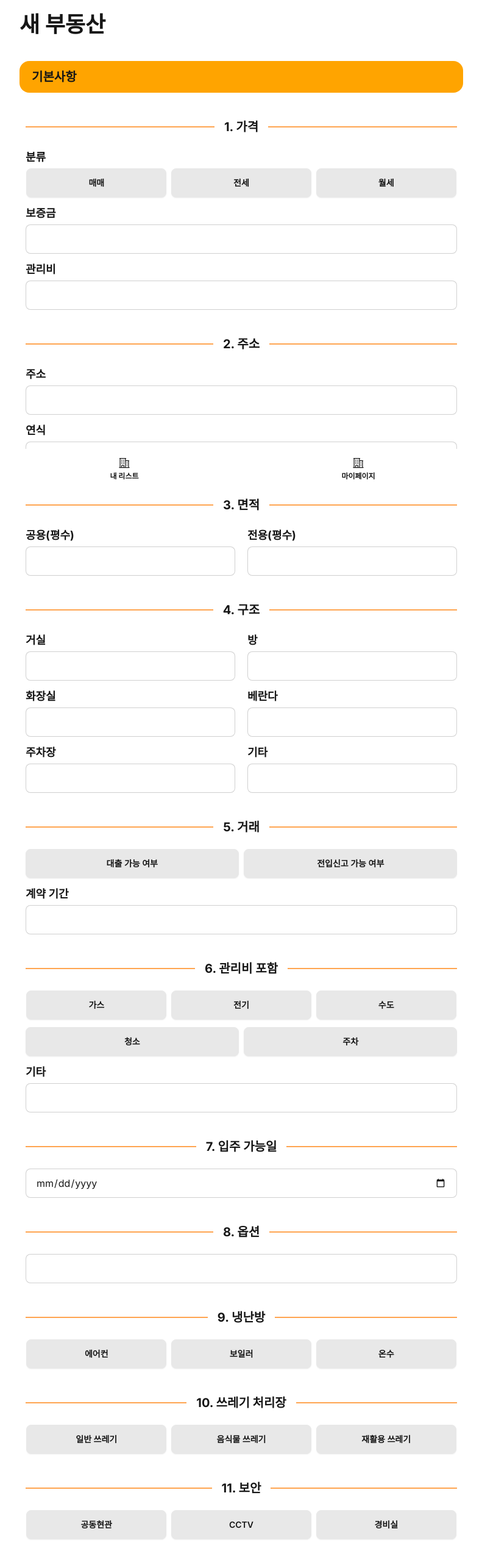
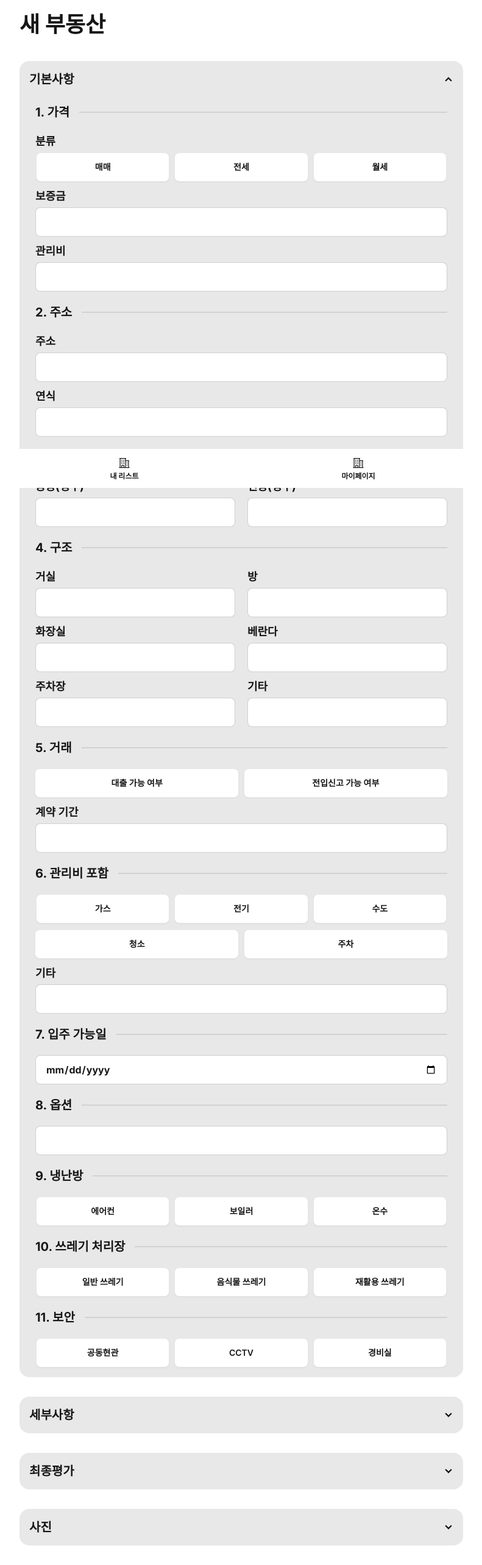
Before and after one commit to beom-yun/jelly-real-estate, a Next.js app: page /properties/add in a window 1280 px wide. Shown: the top 2566 px of the page at 61% size, without its empty margins (244-1035 px from the left). Built offline with nearby package versions, Linux system fonts and the light colour scheme.

Commit message:
Property Add Page 2

```diff
--- a/app/(tabs)/properties/add/page.tsx
+++ b/app/(tabs)/properties/add/page.tsx
@@ -3,19 +3,21 @@ export default function PropertyAddPage() {
     <div className="flex flex-col gap-10 p-5">
       <span className="text-4xl font-bold">새 부동산</span>
       <form className="flex flex-col gap-8">
-        <div className="rounded-box bg-secondary px-5 py-3 text-xl font-bold">
-          기본사항
-        </div>
-        <div className="flex flex-col gap-3 px-2.5">
-          <span className="divider divider-accent text-center text-xl font-bold">
+        {/* 1.기본사항 */}
+        <div className="collapse collapse-arrow rounded-box bg-base-200 text-xl font-bold">
+          <input type="checkbox" name="accordion" defaultChecked />
+          <span className="collapse-title">기본사항</span>
+          <div className="collapse-content flex flex-col gap-2.5">
+            <div className="flex flex-col gap-2.5 px-2.5">
+              <span className="divider divider-start text-center text-xl font-bold">
                 1. 가격
               </span>
               <div className="flex flex-col gap-1">
                 <span className="text-lg font-bold">분류</span>
                 <div className="flex items-center justify-center gap-2">
-              <div className="btn w-[32.45%]">매매</div>
-              <div className="btn w-[32.45%]">전세</div>
-              <div className="btn w-[32.45%]">월세</div>
+                  <div className="btn w-[32.45%] bg-base-100">매매</div>
+                  <div className="btn w-[32.45%] bg-base-100">전세</div>
+                  <div className="btn w-[32.45%] bg-base-100">월세</div>
                 </div>
               </div>
               <label className="flex flex-col gap-1">
@@ -27,8 +29,8 @@ export default function PropertyAddPage() {
                 <input type="number" className="input input-bordered" />
               </label>
             </div>
-        <div className="flex flex-col gap-3 px-2.5">
-          <span className="divider divider-accent text-center text-xl font-bold">
+            <div className="flex flex-col gap-2.5 px-2.5">
+              <span className="divider divider-start text-center text-xl font-bold">
                 2. 주소
               </span>
               <label className="flex flex-col gap-1">
@@ -40,8 +42,8 @@ export default function PropertyAddPage() {
                 <input type="text" className="input input-bordered" />
               </label>
             </div>
-        <div className="flex flex-col gap-3 px-2.5">
-          <span className="divider divider-accent text-center text-xl font-bold">
+            <div className="flex flex-col gap-2.5 px-2.5">
+              <span className="divider divider-start text-center text-xl font-bold">
                 3. 면적
               </span>
               <div className="flex gap-5">
@@ -55,8 +57,8 @@ export default function PropertyAddPage() {
                 </label>
               </div>
             </div>
-        <div className="flex flex-col gap-3 px-2.5">
-          <span className="divider divider-accent text-center text-xl font-bold">
+            <div className="flex flex-col gap-2.5 px-2.5">
+              <span className="divider divider-start text-center text-xl font-bold">
                 4. 구조
               </span>
               <div className="flex gap-5">
@@ -90,98 +92,203 @@ export default function PropertyAddPage() {
                 </label>
               </div>
             </div>
-        <div className="flex flex-col gap-3 px-2.5">
-          <span className="divider divider-accent text-center text-xl font-bold">
+            <div className="flex flex-col gap-2.5 px-2.5">
+              <span className="divider divider-start text-center text-xl font-bold">
                 5. 거래
               </span>
               <div className="flex items-center justify-center gap-2">
-            <div className="btn w-[49.5%]">대출 가능 여부</div>
-            <div className="btn w-[49.5%]">전입신고 가능 여부</div>
+                <div className="btn w-[49.5%] bg-base-100">대출 가능 여부</div>
+                <div className="btn w-[49.5%] bg-base-100">
+                  전입신고 가능 여부
+                </div>
               </div>
               <label className="flex w-full flex-col gap-1">
                 <span className="text-lg font-bold">계약 기간</span>
                 <input type="text" className="input input-bordered" />
               </label>
             </div>
-        <div className="flex flex-col gap-3 px-2.5">
-          <span className="divider divider-accent text-center text-xl font-bold">
+            <div className="flex flex-col gap-2.5 px-2.5">
+              <span className="divider divider-start text-center text-xl font-bold">
                 6. 관리비 포함
               </span>
               <div className="flex items-center justify-center gap-2">
-            <div className="btn w-[32.45%]">가스</div>
-            <div className="btn w-[32.45%]">전기</div>
-            <div className="btn w-[32.45%]">수도</div>
+                <div className="btn w-[32.45%] bg-base-100">가스</div>
+                <div className="btn w-[32.45%] bg-base-100">전기</div>
+                <div className="btn w-[32.45%] bg-base-100">수도</div>
               </div>
               <div className="flex items-center justify-center gap-2">
-            <div className="btn w-[49.5%]">청소</div>
-            <div className="btn w-[49.5%]">주차</div>
+                <div className="btn w-[49.5%] bg-base-100">청소</div>
+                <div className="btn w-[49.5%] bg-base-100">주차</div>
               </div>
               <label className="flex w-full flex-col gap-1">
                 <span className="text-lg font-bold">기타</span>
                 <input type="text" className="input input-bordered" />
               </label>
             </div>
-        <div className="flex flex-col gap-3 px-2.5">
-          <span className="divider divider-accent text-center text-xl font-bold">
+            <div className="flex flex-col gap-2.5 px-2.5">
+              <span className="divider divider-start text-center text-xl font-bold">
                 7. 입주 가능일
               </span>
               <label className="flex w-full flex-col gap-1">
                 <input type="date" className="input input-bordered" />
               </label>
             </div>
-        <div className="flex flex-col gap-3 px-2.5">
-          <span className="divider divider-accent text-center text-xl font-bold">
+            <div className="flex flex-col gap-2.5 px-2.5">
+              <span className="divider divider-start text-center text-xl font-bold">
                 8. 옵션
               </span>
               <label className="flex w-full flex-col gap-1">
                 <input type="text" className="input input-bordered" />
               </label>
             </div>
-        <div className="flex flex-col gap-3 px-2.5">
-          <span className="divider divider-accent text-center text-xl font-bold">
+            <div className="flex flex-col gap-2.5 px-2.5">
+              <span className="divider divider-start text-center text-xl font-bold">
                 9. 냉난방
               </span>
               <div className="flex items-center justify-center gap-2">
-            <div className="btn w-[32.45%]">에어컨</div>
-            <div className="btn w-[32.45%]">보일러</div>
-            <div className="btn w-[32.45%]">온수</div>
+                <div className="btn w-[32.45%] bg-base-100">에어컨</div>
+                <div className="btn w-[32.45%] bg-base-100">보일러</div>
+                <div className="btn w-[32.45%] bg-base-100">온수</div>
               </div>
             </div>
-        <div className="flex flex-col gap-3 px-2.5">
-          <span className="divider divider-accent text-center text-xl font-bold">
+            <div className="flex flex-col gap-2.5 px-2.5">
+              <span className="divider divider-start text-center text-xl font-bold">
                 10. 쓰레기 처리장
               </span>
               <div className="flex items-center justify-center gap-2">
-            <div className="btn w-[32.45%]">일반 쓰레기</div>
-            <div className="btn w-[32.45%]">음식물 쓰레기</div>
-            <div className="btn w-[32.45%]">재활용 쓰레기</div>
+                <div className="btn w-[32.45%] bg-base-100">일반 쓰레기</div>
+                <div className="btn w-[32.45%] bg-base-100">음식물 쓰레기</div>
+                <div className="btn w-[32.45%] bg-base-100">재활용 쓰레기</div>
               </div>
             </div>
-        <div className="flex flex-col gap-3 px-2.5">
-          <span className="divider divider-accent text-center text-xl font-bold">
+            <div className="flex flex-col gap-2.5 px-2.5">
+              <span className="divider divider-start text-center text-xl font-bold">
                 11. 보안
               </span>
               <div className="flex items-center justify-center gap-2">
-            <div className="btn w-[32.45%]">공동현관</div>
-            <div className="btn w-[32.45%]">CCTV</div>
-            <div className="btn w-[32.45%]">경비실</div>
+                <div className="btn w-[32.45%] bg-base-100">공동현관</div>
+                <div className="btn w-[32.45%] bg-base-100">CCTV</div>
+                <div className="btn w-[32.45%] bg-base-100">경비실</div>
+              </div>
+            </div>
           </div>
         </div>
 
-        <div className="h-5" />
-
-        {/* 보증금 */}
-        {/* 관리비 */}
         {/* 2.세부사항 */}
-        <div className="rounded-box bg-base-200 px-5 py-3 text-xl font-bold">
-          세부사항
+        <div className="collapse collapse-arrow rounded-box bg-base-200 text-xl font-bold">
+          <input type="checkbox" name="accordion" />
+          <span className="collapse-title">세부사항</span>
+          <div className="collapse-content flex flex-col gap-2.5">
+            <div className="flex flex-col gap-2.5 px-2.5">
+              <span className="divider divider-start text-center text-xl font-bold">
+                12. 채광
+              </span>
+              <label className="flex flex-col gap-1">
+                <input type="text" className="input input-bordered" />
+              </label>
+            </div>
+            <div className="flex flex-col gap-2.5 px-2.5">
+              <span className="divider divider-start text-center text-xl font-bold">
+                13. 방음
+              </span>
+              <label className="flex flex-col gap-1">
+                <input type="text" className="input input-bordered" />
+              </label>
+            </div>
+            <div className="flex flex-col gap-2.5 px-2.5">
+              <span className="divider divider-start text-center text-xl font-bold">
+                14. 환기
+              </span>
+              <label className="flex flex-col gap-1">
+                <span className="text-lg font-bold">창문</span>
+                <input type="text" className="input input-bordered" />
+              </label>
+              <label className="flex flex-col gap-1">
+                <span className="text-lg font-bold">환기 시설</span>
+                <input type="text" className="input input-bordered" />
+              </label>
+            </div>
+            <div className="flex flex-col gap-2.5 px-2.5">
+              <span className="divider divider-start text-center text-xl font-bold">
+                15. 수압
+              </span>
+              <label className="flex flex-col gap-1">
+                <input type="text" className="input input-bordered" />
+              </label>
+            </div>
+            <div className="flex flex-col gap-2.5 px-2.5">
+              <span className="divider divider-start text-center text-xl font-bold">
+                16. 배수
+              </span>
+              <label className="flex flex-col gap-1">
+                <input type="text" className="input input-bordered" />
+              </label>
+            </div>
+            <div className="flex flex-col gap-2.5 px-2.5">
+              <span className="divider divider-start text-center text-xl font-bold">
+                17. 하수구 냄새
+              </span>
+              <label className="flex flex-col gap-1">
+                <input type="text" className="input input-bordered" />
+              </label>
+            </div>
+            <div className="flex flex-col gap-2.5 px-2.5">
+              <span className="divider divider-start text-center text-xl font-bold">
+                18. 조명
+              </span>
+              <label className="flex flex-col gap-1">
+                <input type="text" className="input input-bordered" />
+              </label>
+            </div>
+            <div className="flex flex-col gap-2.5 px-2.5">
+              <span className="divider divider-start text-center text-xl font-bold">
+                19. 천장, 바닥
+              </span>
+              <label className="flex flex-col gap-1">
+                <input type="text" className="input input-bordered" />
+              </label>
+            </div>
+            <div className="flex flex-col gap-2.5 px-2.5">
+              <span className="divider divider-start text-center text-xl font-bold">
+                20. 타일 탈락 여부
+              </span>
+              <div className="flex items-center justify-center gap-2">
+                <div className="btn w-[32.45%] bg-base-100">부엌</div>
+                <div className="btn w-[32.45%] bg-base-100">화장실</div>
+                <div className="btn w-[32.45%] bg-base-100">현관</div>
+              </div>
+            </div>
+            <div className="flex flex-col gap-2.5 px-2.5">
+              <span className="divider divider-start text-center text-xl font-bold">
+                21. 누수
+              </span>
+              <label className="flex flex-col gap-1">
+                <input type="text" className="input input-bordered" />
+              </label>
+            </div>
+            <div className="flex flex-col gap-2.5 px-2.5">
+              <span className="divider divider-start text-center text-xl font-bold">
+                22. 곰팡이
+              </span>
+              <label className="flex flex-col gap-1">
+                <input type="text" className="input input-bordered" />
+              </label>
+            </div>
+          </div>
         </div>
 
-        <div className="h-5" />
+        {/* 3.최종평가 */}
+        <div className="collapse collapse-arrow rounded-box bg-base-200 text-xl font-bold">
+          <input type="checkbox" name="accordion" />
+          <span className="collapse-title">최종평가</span>
+          <div className="collapse-content flex flex-col gap-2.5"></div>
+        </div>
 
-        {/* 3.최종평가 */}
-        <div className="rounded-box bg-base-200 px-5 py-3 text-xl font-bold">
-          최종평가
+        {/* 4.사진 */}
+        <div className="collapse collapse-arrow rounded-box bg-base-200 text-xl font-bold">
+          <input type="checkbox" name="accordion" />
+          <span className="collapse-title">사진</span>
+          <div className="collapse-content flex flex-col gap-2.5"></div>
         </div>
       </form>
     </div>
--- a/app/page.tsx
+++ b/app/page.tsx
@@ -2,12 +2,12 @@ import Link from "next/link";
 
 export default function Home() {
   return (
-    <div className="flex min-h-screen flex-col items-center justify-between p-5">
-      <div className="my-auto flex flex-col *:text-6xl *:font-bold">
-        <span className="text-black">부동산</span>
-        <span className="text-black">계약</span>
-        <span className="text-black">이렇게</span>
-        <span className="text-black">쉬웠어?</span>
+    <div className="flex min-h-screen flex-col items-center justify-between bg-secondary p-5">
+      <div className="my-auto flex flex-col *:text-6xl *:font-extrabold *:text-black">
+        <span>부동산</span>
+        <span>계약</span>
+        <span>이렇게</span>
+        <span>쉬웠어?</span>
       </div>
       <Link href="/properties" className="btn btn-secondary w-full">
         시작하기
```
Lines whose indentation alone changed are shown as unchanged.
